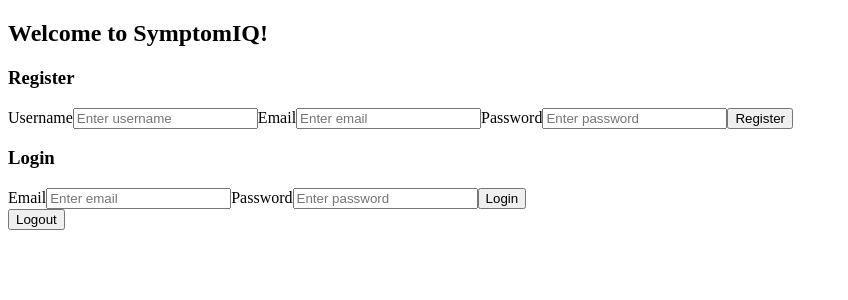
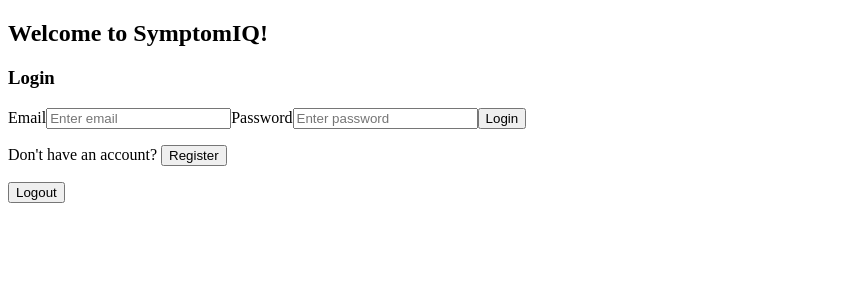
Before and after one commit to tomwalla917/Symptom-IQ, a React (Vite) app in the folder client/: page / in a window 1280 px wide. Shown: the top 300 px of the page, without its empty margins (0-848 px from the left). Built offline with nearby package versions, Linux system fonts and the light colour scheme.

Commit message:
fixing root package json so that client and server connect & adding toggle for register and login

```diff
--- a/client/src/apollo/client.ts
+++ b/client/src/apollo/client.ts
@@ -2,7 +2,7 @@
 import { setContext } from "@apollo/client/link/context";
 
 const httpLink = createHttpLink({
-  uri: "/graphql",
+  uri: "http://localhost:4000/graphql",
 });
 
 const authLink = setContext((_, { headers }) => {
--- a/client/src/pages/userAuth.tsx
+++ b/client/src/pages/userAuth.tsx
@@ -38,8 +38,10 @@
     email: "",
     password: "",
   });
+
   const [loginForm, setLoginForm] = useState({ email: "", password: "" });
   const [statusMessage, setStatusMessage] = useState("");
+  const [isLoginView, setIsLoginView] = useState(true);
 
   const [register, { loading: registering, error: registerError }] =
     useMutation<RegisterData, RegisterVars>(REGISTER_MUTATION);
@@ -107,50 +109,10 @@
     <section className="card">
       <h2>Welcome to SymptomIQ!</h2>
 
-      <form onSubmit={handleRegister}>
-        <h3>Register</h3>
-        <label htmlFor="register-username">Username</label>
-        <input
-          id="register-username"
-          value={registerForm.username}
-          onChange={event =>
-            setRegisterForm(prev => ({ ...prev, username: event.target.value }))
-          }
-          placeholder="Enter username"
-          disabled={registering}
-        />
-
-        <label htmlFor="register-email">Email</label>
-        <input
-          id="register-email"
-          type="email"
-          value={registerForm.email}
-          onChange={event =>
-            setRegisterForm(prev => ({ ...prev, email: event.target.value }))
-          }
-          placeholder="Enter email"
-          disabled={registering}
-        />
-
-        <label htmlFor="register-password">Password</label>
-        <input
-          id="register-password"
-          type="password"
-          value={registerForm.password}
-          onChange={event =>
-            setRegisterForm(prev => ({ ...prev, password: event.target.value }))
-          }
-          placeholder="Enter password"
-          disabled={registering}
-        />
-
-        <button type="submit" disabled={registering}>
-          {registering ? "Registering..." : "Register"}
-        </button>
-      </form>
-
+      {isLoginView ? (
         <form onSubmit={handleLogin}>
           <h3>Login</h3>
+
           <label htmlFor="login-email">Email</label>
           <input
             id="login-email"
@@ -178,7 +140,71 @@
           <button type="submit" disabled={loggingIn}>
             {loggingIn ? "Logging in..." : "Login"}
           </button>
+
+          <p>
+            Don&apos;t have an account?{" "}
+            <button type="button" onClick={() => setIsLoginView(false)}>
+              Register
+            </button>
+          </p>
         </form>
+      ) : (
+        <form onSubmit={handleRegister}>
+          <h3>Register</h3>
+
+          <label htmlFor="register-username">Username</label>
+          <input
+            id="register-username"
+            value={registerForm.username}
+            onChange={event =>
+              setRegisterForm(prev => ({
+                ...prev,
+                username: event.target.value,
+              }))
+            }
+            placeholder="Enter username"
+            disabled={registering}
+          />
+
+          <label htmlFor="register-email">Email</label>
+          <input
+            id="register-email"
+            type="email"
+            value={registerForm.email}
+            onChange={event =>
+              setRegisterForm(prev => ({ ...prev, email: event.target.value }))
+            }
+            placeholder="Enter email"
+            disabled={registering}
+          />
+
+          <label htmlFor="register-password">Password</label>
+          <input
+            id="register-password"
+            type="password"
+            value={registerForm.password}
+            onChange={event =>
+              setRegisterForm(prev => ({
+                ...prev,
+                password: event.target.value,
+              }))
+            }
+            placeholder="Enter password"
+            disabled={registering}
+          />
+
+          <button type="submit" disabled={registering}>
+            {registering ? "Registering..." : "Register"}
+          </button>
+
+          <p>
+            Already have an account?{" "}
+            <button type="button" onClick={() => setIsLoginView(true)}>
+              Login
+            </button>
+          </p>
+        </form>
+      )}
 
       <button type="button" onClick={handleLogout}>
         Logout
```
Also changed, not shown: package.json (+4 -3 lines), 2 other files (tests, documents, lock files or other folders). Lines whose indentation alone changed are shown as unchanged.
